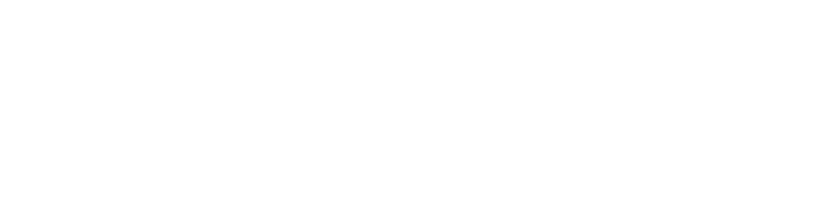
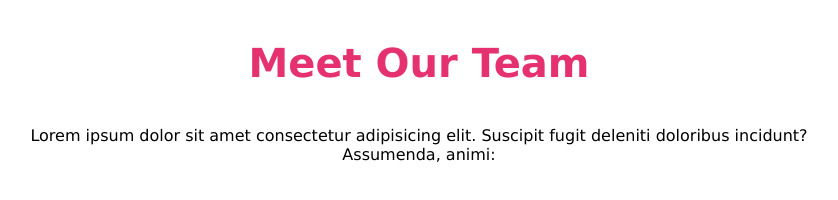
Before and after one commit to dariolaseta/html-css-float-cards, a plain HTML site: page index.html in a window 1280 px wide. Shown: the whole page, without its empty margins (221-1059 px from the left). Drawn offline with Linux system fonts and the light colour scheme.

Commit message:
added first section

```diff
--- a/css/style.css
+++ b/css/style.css
@@ -0,0 +1,28 @@
+*{
+    margin: 0;
+    padding: 0;
+    box-sizing: border-box;
+}
+
+.clearfix::after {
+    content: "";
+    display: table;
+    clear: both;
+}
+
+h1{
+    color: #e53170;
+    font-size: 40px;
+}
+
+.text{
+    font-family: Verdana, Geneva, Tahoma, sans-serif;
+    text-align: center;
+    margin-top: 40px;
+}
+
+.box{
+    width: 800px;
+    height: 900px;
+    margin: 0 auto;
+}
--- a/index.html
+++ b/index.html
@@ -5,8 +5,15 @@
         <meta http-equiv="X-UA-Compatible" content="IE=edge">
         <meta name="viewport" content="width=device-width, initial-scale=1.0">
         <title>Float Cards</title>
+
+        <link rel="stylesheet" href="css/style.css">
     </head>
     <body>
-
+        <main>
+            <section class="box">
+                <h1 class="text">Meet Our Team</h1>
+                <p class="text">Lorem ipsum dolor sit amet consectetur adipisicing elit. Suscipit fugit deleniti doloribus incidunt? Assumenda, animi:</p>
+            </section>
+        </main>
     </body>
 </html>
```
